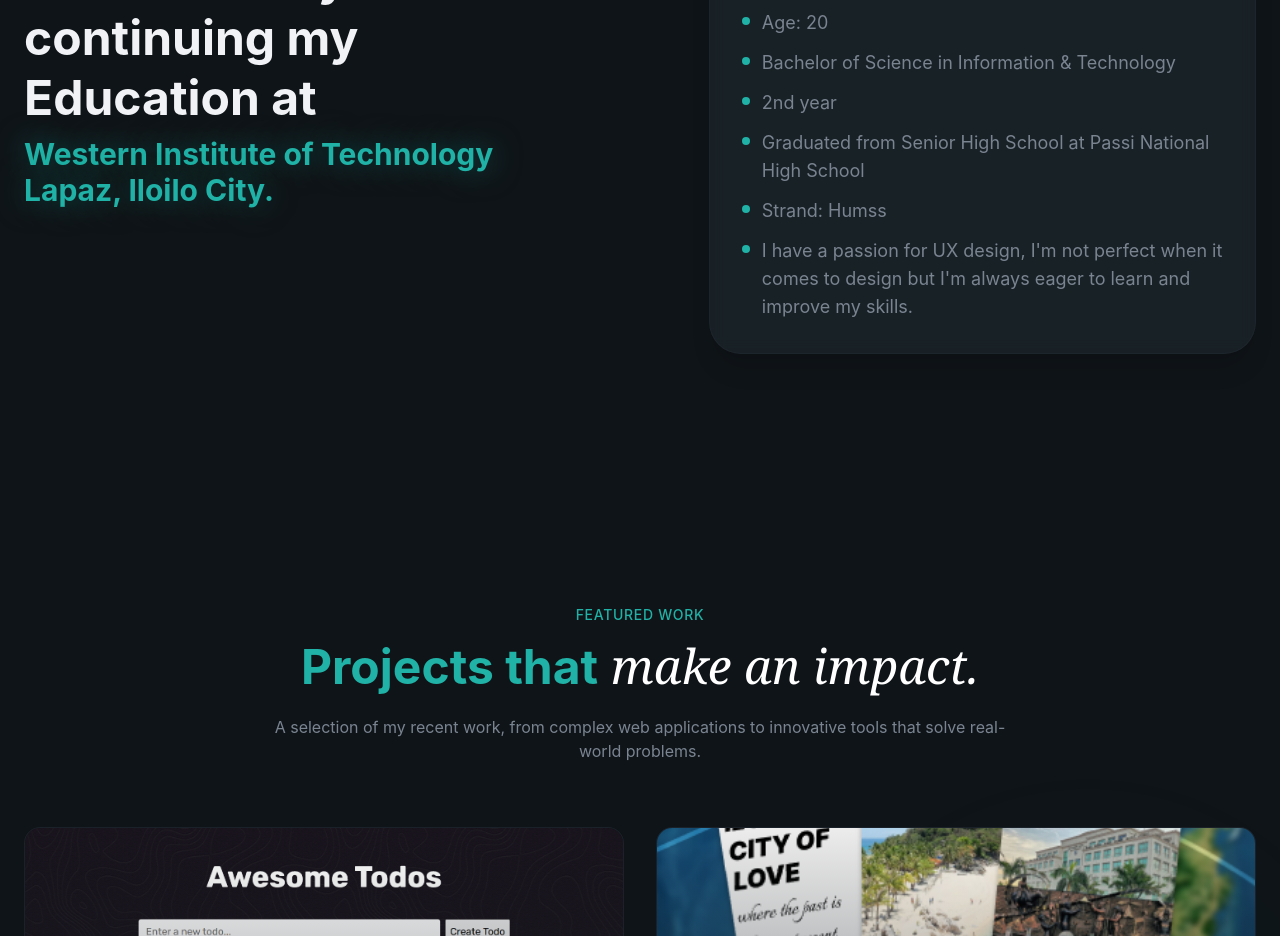
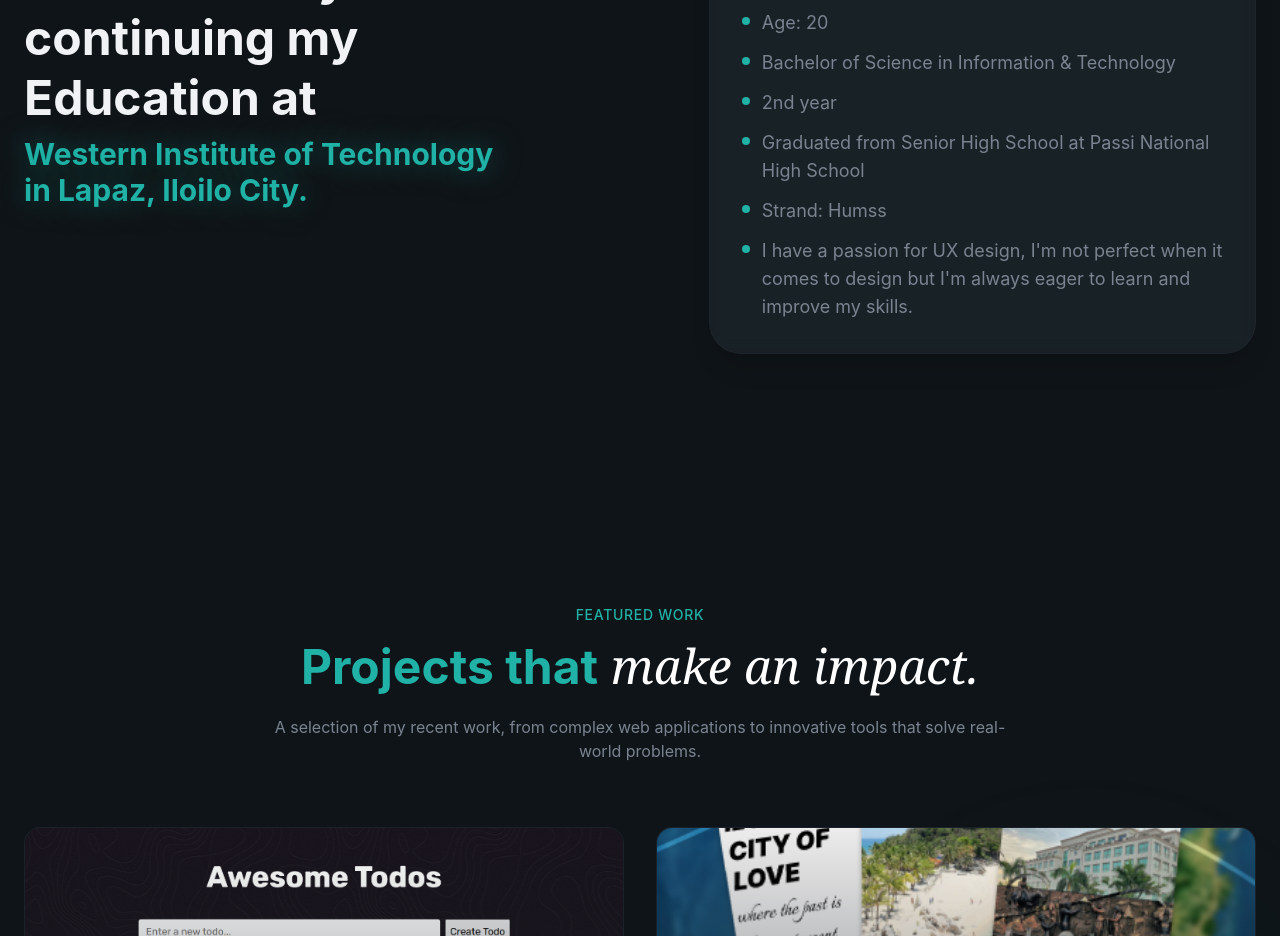
Before and after one commit to JohnLester0/Tiangao-Portfolio, a React (Vite) app: page / in a window 1280 px wide. Shown: the part 1000-1936 px from the top of the page. Built offline with nearby package versions, Linux system fonts and the light colour scheme.

Commit message:
Update location text in About component

```diff
--- a/brain/section/About.jsx
+++ b/brain/section/About.jsx
@@ -28,7 +28,7 @@ export const About = () => {
               <span className="text-primary glow-text block text-2xl lg:text-3xl font-bold mt-2">
                 Western Institute of Technology
                 <br />
-                Lapaz, Iloilo City.
+               in Lapaz, Iloilo City.
               </span>
             </h2>
           </div>
```
